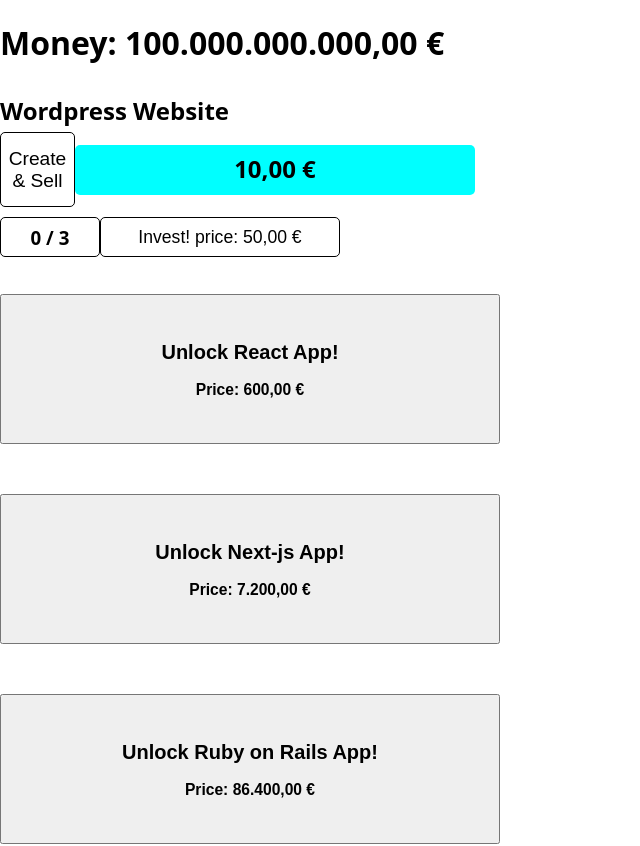
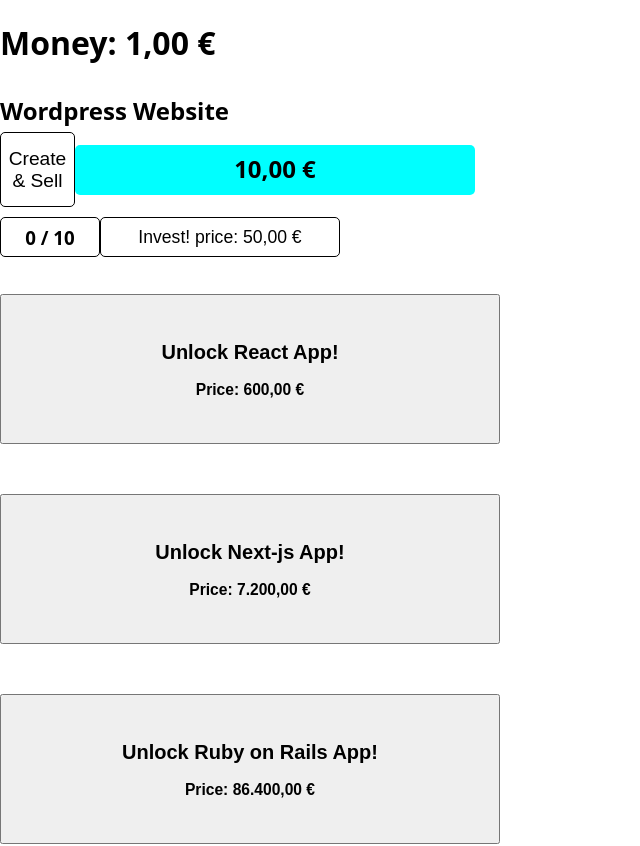
Before and after one commit to Satttoshi/idle-boss, a Next.js app: page / in a window 1280 px wide. Shown: the top 846 px of the page, without its empty margins (0-640 px from the left). Built offline with nearby package versions, Linux system fonts and the light colour scheme.

Commit message:
remove dev code

```diff
--- a/src/components/ProgressBar.js
+++ b/src/components/ProgressBar.js
@@ -3,11 +3,11 @@ import { useState, useEffect } from "react";
 
 export default function ProgressBar({ tier, isFilling }) {
   const { delay, income } = tier;
-
   const [currentDelay, setCurrentDelay] = useState(delay);
 
   useEffect(() => {
     setCurrentDelay(delay);
+    // eslint-disable-next-line react-hooks/exhaustive-deps
   }, [isFilling]);
 
   const displayIncome =
--- a/src/zustand/store.js
+++ b/src/zustand/store.js
@@ -1,9 +1,9 @@
 import { create as createStore } from "zustand";
 
-export const milestones = [3, 5, 7, 75, 100, 200, "max"];
+export const milestones = [10, 25, 50, 100, 200, 300, 400, "max"];
 
 const useStore = createStore((set, get) => ({
-  money: 100000000000,
+  money: 1,
   tiers: [
     {
       id: "tier1",
```
